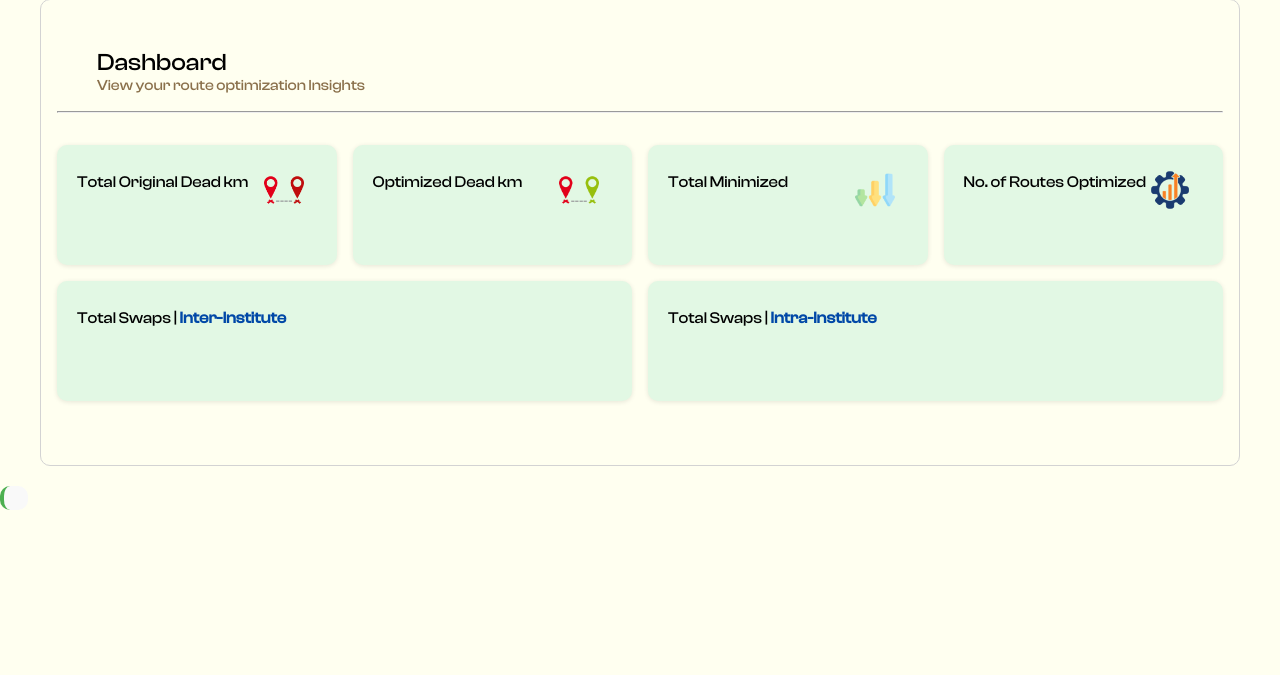
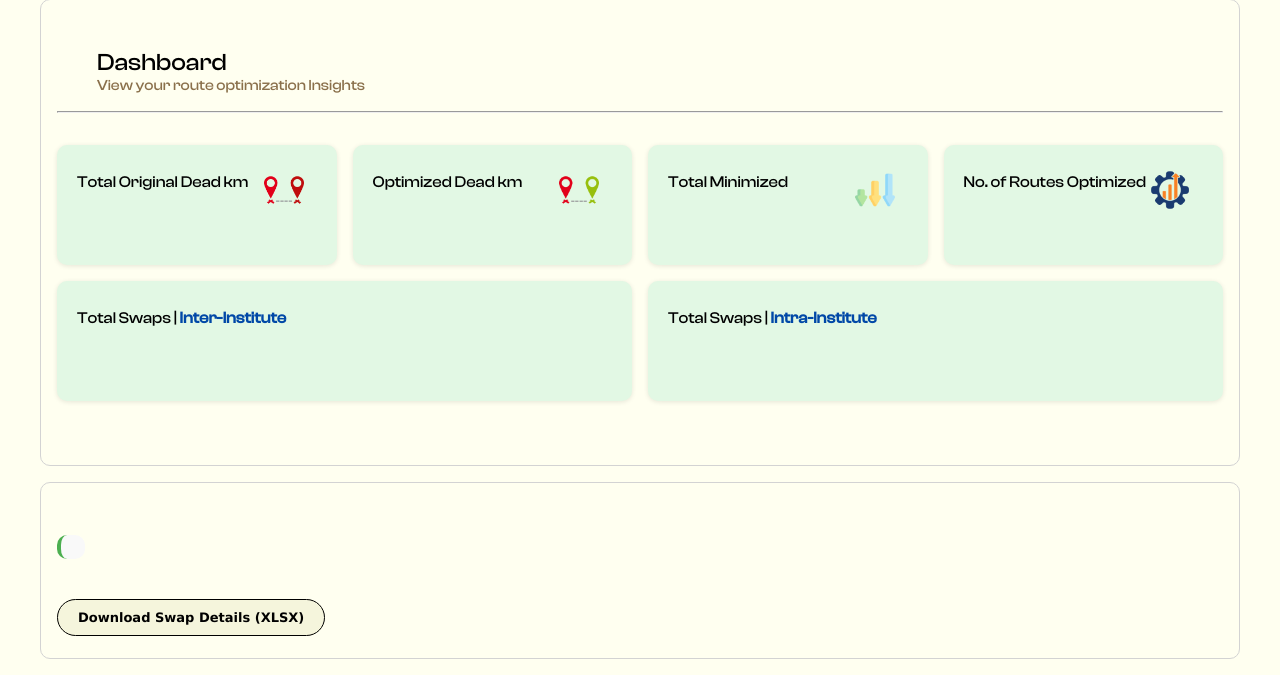
Before and after one commit to shanaia-dsilva/VRP_SOLVER, a Flask app: page / in a window 1280 px wide. Shown: the part 817-1492 px from the top of the page. Before the commit the page ends 1327 px from the top, so only its background shows below. Run offline with Flask 3, Linux system fonts and the light colour scheme.

Commit message:
swap chains fix

```diff
--- a/routes.py
+++ b/routes.py
@@ -86,7 +86,7 @@ def process_paste():
 
     except Exception as e:
         logger.error(f"Process paste error: {str(e)}")
-        return jsonify({'error': 'An error occurred processing the data'}), 500
+        return jsonify({'error': 'An error occurred processing the data'}), 00
 @app.route('/calculate', methods=['POST'])
 def calculate_distances():
     try:
@@ -109,11 +109,11 @@ def calculate_distances():
 
         except Exception as e:
             logger.error(f"Dead KM optimization error: {str(e)}")
-            return jsonify({'error': f'Error during dead km optimization: {str(e)}'}), 500
+            return jsonify({'error': f'Error during dead km optimization: {str(e)}'}), 400
 
     except Exception as e:
         logger.error(f"Calculate route error: {str(e)}")
-        return jsonify({'error': 'An error occurred during calculation'}), 500
+        return jsonify({'error': 'An error occurred during calculation'}), 400
 
 @app.route('/export/optimized', methods=['POST'])
 def export_optimized():
@@ -147,6 +147,36 @@ def export_optimized():
         logger.error(f"Export error: {str(e)}")
         return jsonify({'error': 'Export failed'}), 500
 
+@app.route("/export/swap-details", methods=["POST"])
+def export_swap_details():
+    try:
+        data = request.get_json()
+        logger.info(f"Swap details export payload: {data}")  # DEBUG
+
+        if not data or "swap_details" not in data:
+            return jsonify({"error": "No swap details provided"}), 400
+
+        df = pd.DataFrame(data["swap_details"])
+        logger.info(f"Swap details dataframe shape: {df.shape}")  # DEBUG
+
+        if df.empty:
+            return jsonify({"error": "No data to export"}), 400
+
+        output = io.BytesIO()
+        with pd.ExcelWriter(output, engine="xlsxwriter") as writer:
+            df.to_excel(writer, index=False, sheet_name="Swap Details")
+
+        output.seek(0)
+        return send_file(
+            output,
+            mimetype="application/vnd.openxmlformats-officedocument.spreadsheetml.sheet",
+            as_attachment=True,
+            download_name="swap_details.xlsx",
+        )
+    except Exception as e:
+        logger.error(f"Swap details export error: {str(e)}")
+        return jsonify({"error": "Failed to export swap details"}), 500
+
 @app.route('/download-sample')
 def download_sample():
     try:
--- a/solver.py
+++ b/solver.py
@@ -66,3 +66,37 @@ def find_changed_chains(from_buses, to_buses):
             chains.append(chain)
     print(chains)
     return chains
+
+def get_swap_details(chains, optimized_df, driver_df):
+    output_rows = []
+    totals_summary = []
+
+    for i, chain in enumerate(chains, 1):
+        vehicles = chain
+        routes = [str(driver_df.loc[v, 'route']) if v in driver_df.index else 'NA' for v in vehicles]
+        institutes = [str(driver_df.loc[v, 'cname']) if v in driver_df.index else 'NA' for v in vehicles]
+
+        # Chain header rows
+        row_chain = [f'Chain {i}'] + [''] * (len(vehicles) - 1)
+        row_vehicles = ['Vehicles'] + vehicles
+        row_routes = ['Routes'] + routes
+        row_institutes = ['Institutes'] + institutes
+
+        output_rows.extend([row_chain, row_vehicles, row_routes, row_institutes])
+
+        mask = optimized_df['From Bus'].isin(vehicles)
+        total_opt_dead_km = optimized_df.loc[mask, 'Optimized dead km'].sum()
+        total_orig_dead_km = optimized_df.loc[mask, 'Original dead km'].sum()
+        totals_summary.append([
+            f'Chain {i}',
+            len(vehicles),
+            round(total_opt_dead_km, 2),
+            round(total_orig_dead_km, 2)
+        ])
+    output_rows.append([''] * max(len(r) for r in output_rows))
+
+    output_rows.append(['Swap Chain', 'Count', 'Optimized km', 'Original km'])
+
+    output_rows.extend(totals_summary)
+    output_df = pd.DataFrame(output_rows)
+    return output_df
--- a/static/css/style.css
+++ b/static/css/style.css
@@ -526,7 +526,7 @@ img {
 }
 
 #results-sect,
-#preview-section, #stats-sec{
+#preview-section, #stats-sec, #swap-chains{
   border: 1px solid lightgray;
   border-radius: 10px;
   padding: 2rem 1rem;
--- a/static/js/main.js
+++ b/static/js/main.js
@@ -110,7 +110,6 @@ async function calculateDistances() {
     modal.classList.add('show');
 
     const taskId = generateUUID();
-
     pollProgress(taskId);
 
     const payload = {
@@ -137,27 +136,34 @@ async function calculateDistances() {
             headers: { 'Content-Type': 'application/json' },
             body: JSON.stringify(payload)
         });
+
+        if (!res.ok) {
+            const text = await res.text();
+            throw new Error(`HTTP ${res.status}: ${text}`);
+        }
+
         const data = await res.json();
+
         if (data.success) {
             currentResults = data.results;
-            currentChains = data.chains;
+            currentChains = data.chains || [];
+            currentChainsDetails = data.swap_details || [];
 
             showOptimizedAssignments(data.results);
             updateInsightsDashboard(data.summary);
-            showSwapChains(data.chains);
+            showSwapChains(data.chains || []);
+            showSwapDetails(data.swap_details || []);
 
             document.getElementById('download-csv').style.display = 'inline-block';
             document.getElementById('download-xlsx').style.display = 'inline-block';
 
             document.getElementById('results-section').scrollIntoView({ behavior: 'smooth' });
-        }
-
-        else {
-            showStatus(data.error, 'error');
+            showStatus('Distance calculation complete.', 'success'); // ✅ success message
+        } else {
+            showStatus(data.error || 'Calculation failed.', 'error');
         }
     } catch (err) {
         console.error('Distance calculation error:', err);
-        showStatus('Error during distance calculation.', 'error');
     } finally {
         setTimeout(() => {
             modal.classList.remove('show');
@@ -166,6 +172,7 @@ async function calculateDistances() {
         }, 1500);
     }
 }
+
 
 let currentPollInterval = null;
 
@@ -179,7 +186,7 @@ function showOptimizedAssignments(assignments) {
   table.innerHTML = '';
 
   const columns = [
-    'From Bus', 'Driver Site', 'Driver pt lat', 'Driver pt long',
+    'From Bus', 'Driver Site','Category', 'Driver pt lat', 'Driver pt long',
     'Driver pt name', 'Driver Route', 'Driver Experience',
     'To Bus', 'Pickup Site', 'Pickup Category', 'Pickup Route',
     'Pickup pt name', 'Pickup pt lat', 'Pickup pt long',
@@ -255,6 +262,65 @@ function showSwapChains(chains) {
         <ul>${chainHTML}</ul>
     `;
 }
+
+function showSwapDetails(details) {
+  const table = document.getElementById('swap-details-table');
+  table.innerHTML = '';
+
+  if (!details || details.length === 0) {
+    table.innerHTML = '<p>No swap details found.</p>';
+    return;
+  }
+
+  const headers = Object.keys(details[0]);
+  const thead = `<thead><tr>${headers.map(h => `<th>${h}</th>`).join('')}</tr></thead>`;
+  const tbody = `<tbody>${details.map(row => `<tr>${headers.map(h => `<td>${row[h]}</td>`).join('')}</tr>`).join('')}</tbody>`;
+
+  table.innerHTML = thead + tbody;
+}
+function exportResultsXLSX() {
+    if (!currentResults) return showStatus('No results to export.', 'error');
+
+    const url = `/export/xlsx?data=${encodeURIComponent(JSON.stringify(currentResults))}`;
+    const link = document.createElement('a');
+    link.href = url;
+    link.download = 'distance_results.xlsx';
+    document.body.appendChild(link);
+    link.click();
+    document.body.removeChild(link);
+
+    showStatus('Results exported successfully as XLSX!', 'success');
+}
+
+function exportSwapDetailsXLSX() {
+    if (!currentChainsDetails) {
+        return showStatus("No swap details to export.", "error");
+    }
+
+    console.log("Sending swap details:", currentChainsDetails); // DEBUG
+
+    fetch("/export/swap-details", {
+        method: "POST",
+        headers: { "Content-Type": "application/json" },
+        body: JSON.stringify({ swap_details: currentChainsDetails }),
+    })
+    .then((res) => {
+        if (!res.ok) throw new Error("Download failed");
+        return res.blob();
+    })
+    .then((blob) => {
+        const link = document.createElement("a");
+        link.href = URL.createObjectURL(blob);
+        link.download = "swap_details.xlsx";
+        link.click();
+    })
+    .catch((err) => {
+        console.error("Export swap details error:", err);
+        showStatus("Failed to export swap details.", "error");
+    });
+}
+
+
 function pollProgress(taskId) {
     if (currentPollInterval) {
         console.log('Clearing old polling loop');
--- a/templates/index.html
+++ b/templates/index.html
@@ -267,6 +267,10 @@
   </section>
   <section id="swap-chains">
     <div id="results-summary" class="summary"></div>
+    <div class="table-wrapper">
+      <table class="results-table" id="swap-details-table"></table>
+    </div>
+    <a id="download-swap-details" onclick="exportSwapDetailsXLSX()" class="app-btn">Download Swap Details (XLSX)</a>
   </section>
 </body>
 
```
Also changed, not shown: osrm_service.py (+83 -77 lines).
